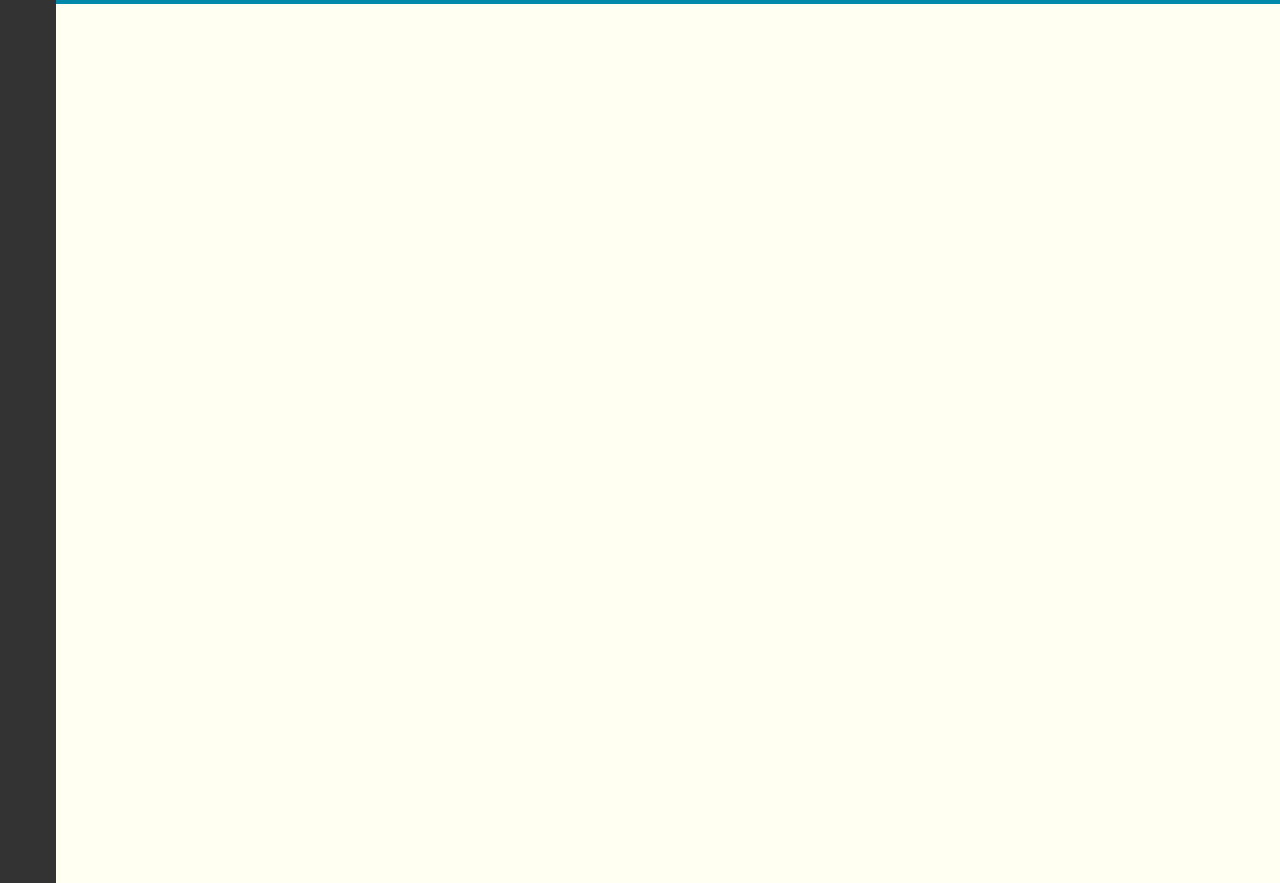
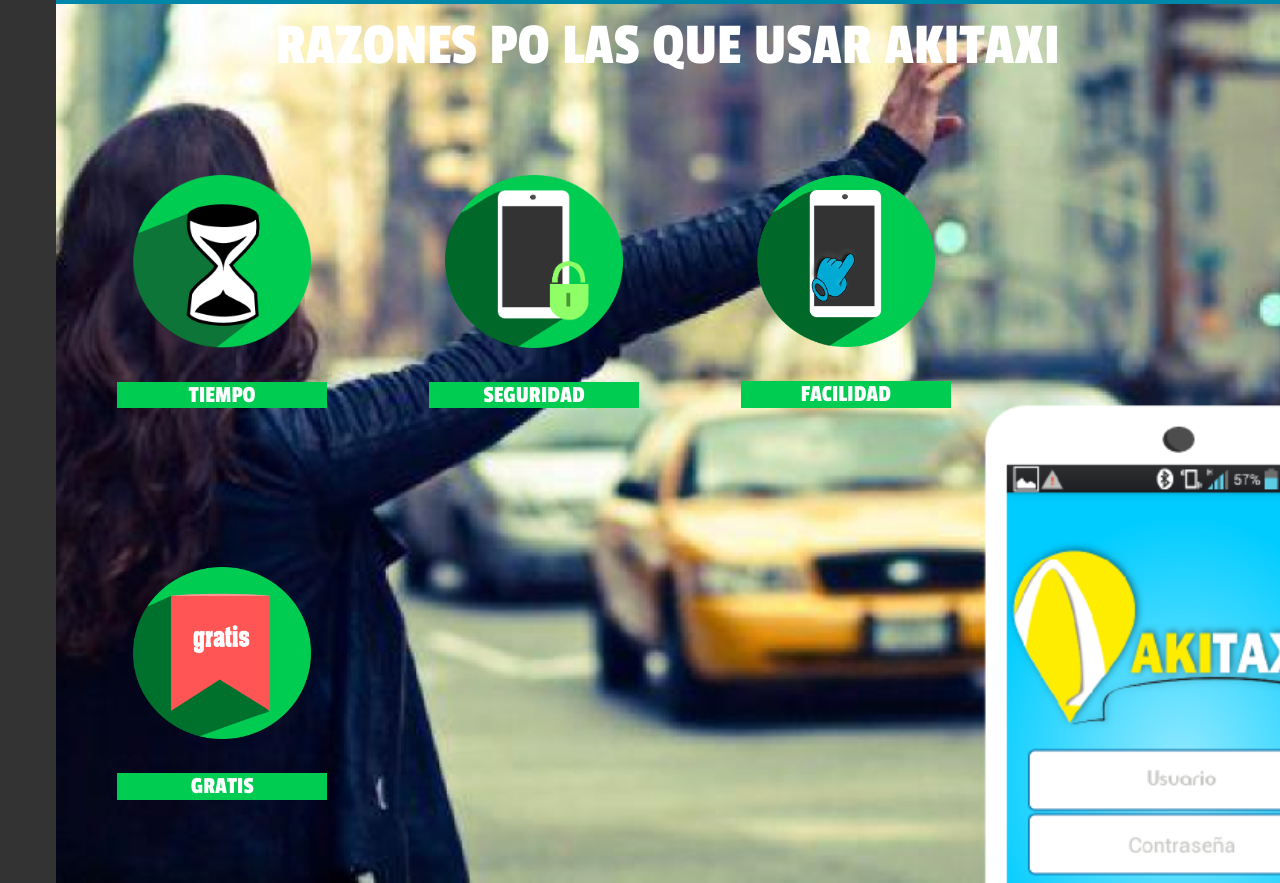
Before and after one commit to BASADREMOBILEAPP/Web-AkiTaxi-01, a plain HTML site: page index.html in a window 1280 px wide. Shown: the part 503-1386 px from the top of the page. Before the commit the page ends 800 px from the top, so only its background shows below. Drawn offline with nearby package versions, Linux system fonts and the light colour scheme.

Commit message:
secion
implementando el por que de usar aky taxi :dancer:

```diff
--- a/css/stylo.css
+++ b/css/stylo.css
@@ -1,4 +1,5 @@
 @import url(http://fonts.googleapis.com/css?family=Anton);
+@import url(http://fonts.googleapis.com/css?family=Passion+One);
 
 body
 {
@@ -107,3 +108,58 @@ header
 	  border:2px solid white;
 
 }
+/*servicios*/
+#servicios
+{
+	margin: 0 0 0 4em;
+	position:relative;
+    background: url('../img/image4603.png') no-repeat fixed;
+    background-position: center center;
+    -webkit-background-size: cover;
+    -moz-background-size: cover;
+    -o-background-size: cover;
+    background-size: cover;
+    min-height: 500px;
+}
+#contenedor-s
+{
+	width: 15em;
+
+	background: transparent;
+	display: inline-block;
+	vertical-align: top;
+	margin: 5% 3% 6% 5% ;
+
+}
+#contenedor-i
+{
+	width: 85%;
+	margin: 0 auto;
+	padding: 1em 0;
+
+}
+#contenedor-i img
+{
+	width: 100%;
+	height: 100%;
+}
+#contenedor-t
+{
+
+  text-align: center;
+  font-family: 'Passion One', cursive;
+  color: white;
+  background: #00cc52;
+}
+#texto-s
+{
+	margin: 0 auto;
+
+}
+#texto-s p
+{
+	font-size: 60px;
+	text-align: center;
+	font-family: 'Passion One', cursive;
+	color: white;
+}
--- a/index.html
+++ b/index.html
@@ -74,6 +74,46 @@
 
   <div id="servicios">
 
+    <div id="texto-s">
+      <p>RAZONES PO LAS QUE USAR AKITAXI</p>
+    </div>
+
+    <div id="contenedor-s">
+      <div id="contenedor-i">
+        <img src="img/tiempo-w.png">
+      </div>
+      <div id="contenedor-t">
+        <h3>TIEMPO</h3>
+      </div>
+    </div>
+
+    <div id="contenedor-s">
+      <div id="contenedor-i">
+        <img src="img/seguridad-w.png">
+      </div>
+      <div id="contenedor-t">
+        <h3>SEGURIDAD</h3>
+      </div>
+    </div>
+
+    <div id="contenedor-s">
+      <div id="contenedor-i">
+        <img src="img/facilidad-w.png">
+      </div>
+      <div id="contenedor-t">
+        <h3>FACILIDAD</h3>
+      </div>
+    </div>
+
+    <div id="contenedor-s">
+      <div id="contenedor-i">
+        <img src="img/gratis-w.png">
+      </div>
+      <div id="contenedor-t">
+        <h3>GRATIS</h3>
+      </div>
+    </div>
+
 
     </div>
     <div id="funciona">
```
Also changed, not shown: img/dont.jpg (added), img/facilidad-w.png (added), img/gratis-w.png (added), img/image4603.png (added), img/rect4349.png (added), img/seguridad-w.png (added), img/tiempo-w.png (added).
